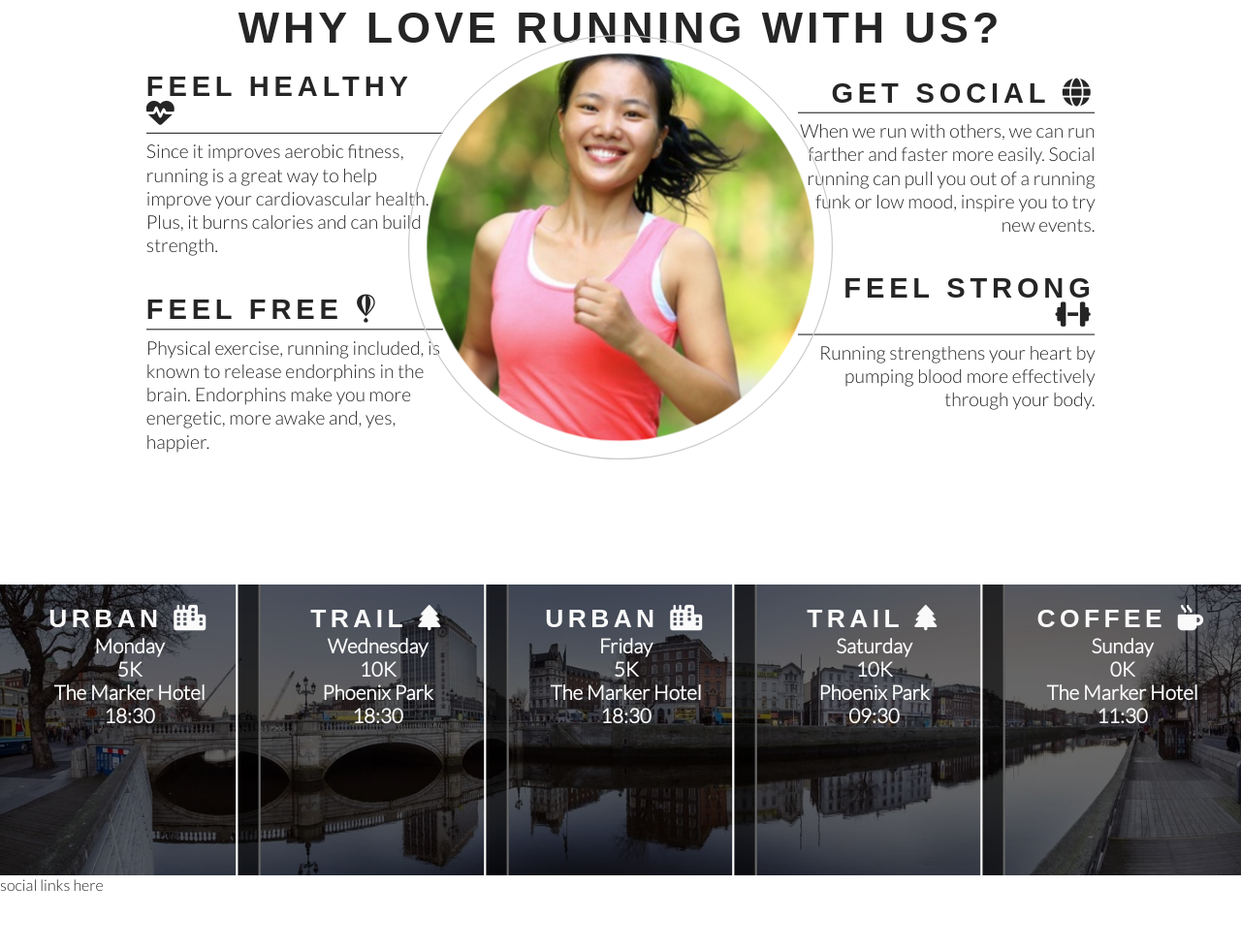
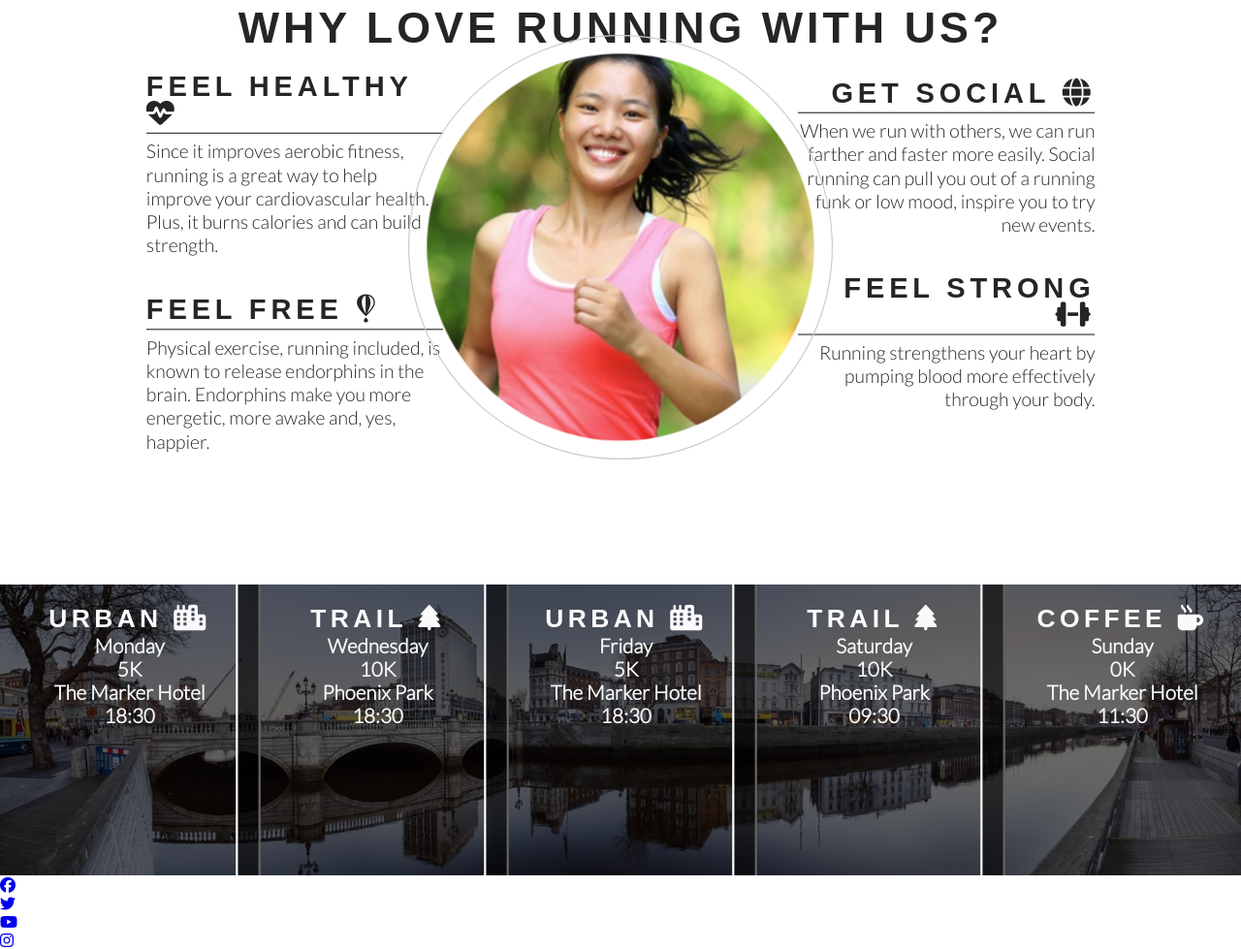
Before and after one commit to Ms-Marie/love-running, a plain HTML site: page index.html in a window 1280 px wide. Shown: the part 692-1671 px from the top of the page at 97% size. Before the commit the page ends 1614 px from the top, so only its background shows below. Drawn offline with Linux system fonts and the light colour scheme.

Commit message:
Add social media icons to footer

```diff
--- a/index.html
+++ b/index.html
@@ -128,7 +128,29 @@
 
     </section>
     <footer>
-        social links here
+        <ul>
+            <li>
+                <a href="https//facebook.com" target="_blank" rel="noopener"
+                aria-label="Visit our Facebook page (opens in a new tab)">
+                <i class="fa-brands fa-facebook"></i></a>
+
+            </li>
+            <li>
+                <a href="https://twitter.com" target="_blank" rel="noopener"
+                aria-label="Follow us on Twitter (opens in a new tab)">
+                <i class="fa-brands fa-twitter"></i></a>
+            </li>
+            <li>
+                <a href="https://youtube.com" target="_blank" rel="noopener"
+                aria-label="Visit our Youtube page (opens in a new tab)">
+            <i class="fa-brands fa-youtube"></i></a>
+            </li>
+            <li>
+                <a href="https//instgram.com" target="_blank" rel="noopener"
+                aria-label="Visit our Instagram page (opens in a new tab)">
+            <i class="fa-brands fa-instagram"></i></a>
+            </li>
+        </ul>
     </footer>
     <!-- font awsome script-->
     <script src="https://kit.fontawesome.com/543101a2c2.js" crossorigin="anonymous"></script>
```
